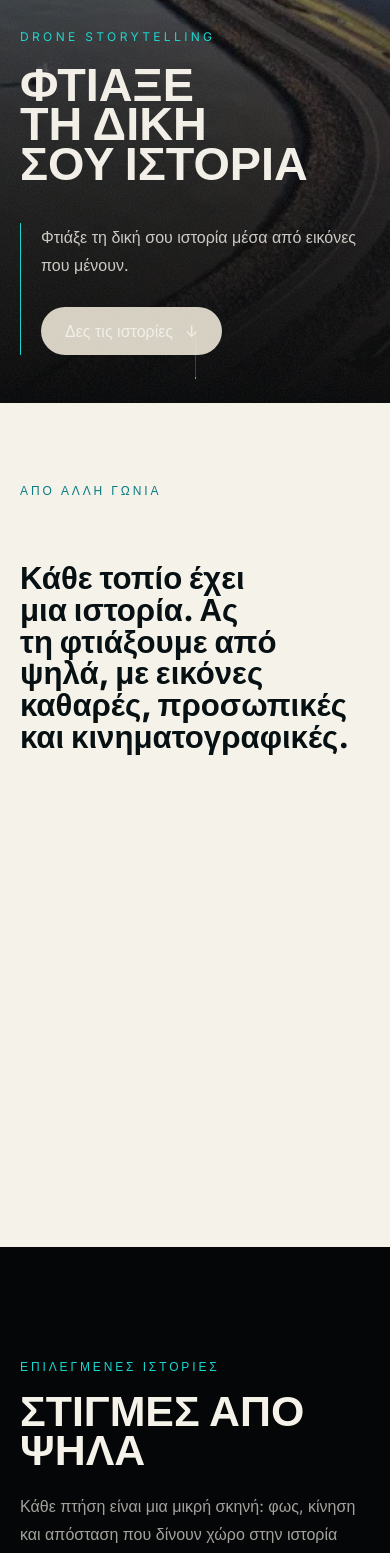
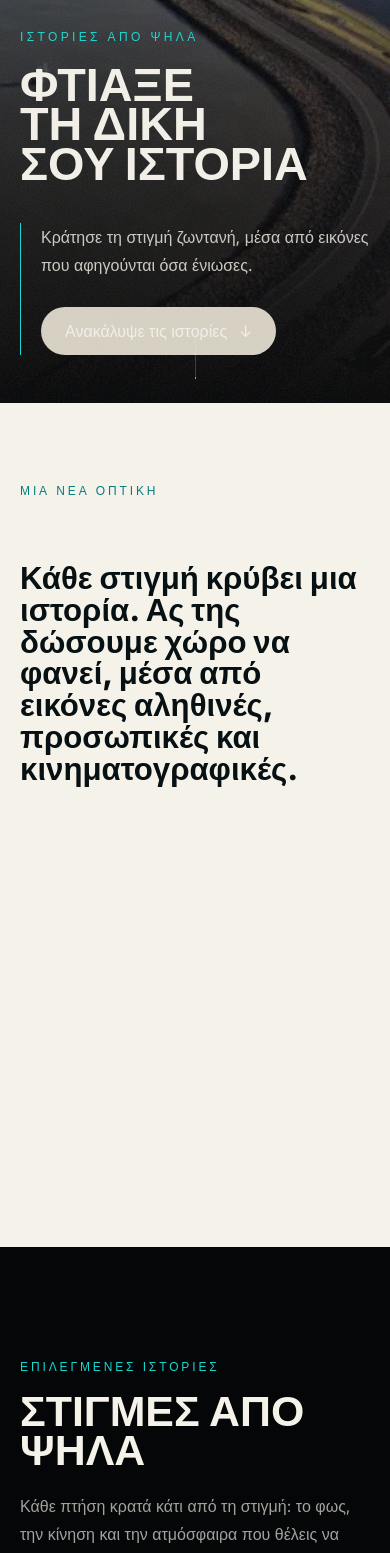
Before and after one commit to katsouris/drone-site, a React (Vite) app: page / in a window 390 px wide. Shown: the part 441-1994 px from the top of the page. Built offline with nearby package versions, Linux system fonts and the light colour scheme.

Commit message:
wordings

```diff
--- a/components/Contact.tsx
+++ b/components/Contact.tsx
@@ -5,7 +5,7 @@ export default function Contact() {
     <section id="contact" className="bg-[#f5f2ea] px-5 py-28 text-[#071012] md:px-8">
       <div className="mx-auto grid max-w-7xl gap-14 md:grid-cols-[1fr_0.72fr]">
         <div>
-          <p className="mb-5 text-xs uppercase tracking-[0.24em] text-[#087c80] md:text-sm md:tracking-[0.36em]">Η δική σου λήψη</p>
+          <p className="mb-5 text-xs uppercase tracking-[0.24em] text-[#087c80] md:text-sm md:tracking-[0.36em]">Η δική σου στιγμή</p>
           <motion.h2
             className="mb-8 font-[var(--font-manrope)] text-[clamp(2.75rem,12vw,4rem)] font-extrabold uppercase leading-[0.86] md:text-[clamp(3.4rem,9vw,10rem)] md:leading-[0.82]"
             initial={{ opacity: 0, y: 80 }}
@@ -13,7 +13,7 @@ export default function Contact() {
             viewport={{ once: true, amount: 0.35 }}
             transition={{ duration: 0.8 }}
           >
-            Φτιάξε την ιστορία σου
+            Πες μου την ιστορία σου
           </motion.h2>
           <div className="space-y-3 text-lg md:text-xl">
             <a className="block break-all transition hover:text-[#087c80]" href="mailto:katsourisdimi@gmail.com">
@@ -39,7 +39,7 @@ export default function Contact() {
             <textarea className="min-h-36 w-full resize-y border border-[#071012]/18 bg-transparent px-4 py-4 text-base outline-none transition focus:border-[#087c80]" name="message" />
           </label>
           <button className="w-full bg-[#071012] px-6 py-4 font-semibold text-[#f5f2ea] transition hover:bg-[#087c80]" type="submit">
-            Ξεκίνα την ιστορία
+            Ας τη δημιουργήσουμε μαζί
           </button>
         </form>
       </div>
--- a/components/FeaturedProjects.tsx
+++ b/components/FeaturedProjects.tsx
@@ -17,7 +17,7 @@ export default function FeaturedProjects({ videos }: FeaturedProjectsProps) {
             </h2>
           </div>
           <p className="max-w-md text-base leading-7 text-[#f5f2ea]/66 md:text-lg md:leading-8">
-            Κάθε πτήση είναι μια μικρή σκηνή: φως, κίνηση και απόσταση που δίνουν χώρο στην ιστορία σου.
+            Κάθε πτήση κρατά κάτι από τη στιγμή: το φως, την κίνηση και την ατμόσφαιρα που θέλεις να θυμάσαι.
           </p>
         </div>
 
--- a/components/Hero.tsx
+++ b/components/Hero.tsx
@@ -39,7 +39,7 @@ export default function Hero() {
             animate={{ y: 0, opacity: 1 }}
             transition={{ duration: 0.8, delay: 1.05 }}
           >
-            Drone storytelling
+            Ιστορίες από ψηλά
           </motion.p>
           <motion.h1
             className='max-w-5xl text-balance font-[var(--font-manrope)] text-[clamp(2.75rem,12vw,4.25rem)] font-extrabold uppercase leading-[0.84] tracking-normal md:text-[clamp(3.2rem,9vw,9.8rem)] md:leading-[0.78]'
@@ -58,13 +58,13 @@ export default function Hero() {
           transition={{ duration: 0.8, delay: 1.2 }}
         >
           <p className='mb-7 text-base leading-7 text-[#f5f2ea]/82 md:text-lg'>
-            Φτιάξε τη δική σου ιστορία μέσα από εικόνες που μένουν.
+            Κράτησε τη στιγμή ζωντανή, μέσα από εικόνες που αφηγούνται όσα ένιωσες.
           </p>
           <a
             href='#projects'
             className='inline-flex items-center gap-3 rounded-full bg-[#d8d2c4] px-6 py-3 text-sm font-semibold text-[#061012] transition hover:bg-[#17d7d0]'
           >
-            Δες τις ιστορίες
+            Ανακάλυψε τις ιστορίες
             <span aria-hidden='true'>↓</span>
           </a>
         </motion.div>
--- a/components/Intro.tsx
+++ b/components/Intro.tsx
@@ -11,7 +11,7 @@ export default function Intro() {
           viewport={{ once: true, amount: 0.5 }}
           transition={{ duration: 0.7 }}
         >
-          Από άλλη γωνία
+          Μια νέα οπτική
         </motion.p>
         <motion.h2
           className="max-w-full text-balance font-[var(--font-manrope)] text-[clamp(1.75rem,8vw,2.75rem)] font-extrabold leading-[1.02] tracking-normal md:text-[clamp(2.7rem,6vw,7rem)] md:leading-[0.96]"
@@ -20,7 +20,7 @@ export default function Intro() {
           viewport={{ once: true, amount: 0.35 }}
           transition={{ duration: 0.9, ease: [0.22, 1, 0.36, 1] }}
         >
-          Κάθε τοπίο έχει μια ιστορία. Ας τη φτιάξουμε από ψηλά, με εικόνες καθαρές, προσωπικές και κινηματογραφικές.
+          Κάθε στιγμή κρύβει μια ιστορία. Ας της δώσουμε χώρο να φανεί, μέσα από εικόνες αληθινές, προσωπικές και κινηματογραφικές.
         </motion.h2>
       </div>
     </section>
--- a/components/Safety.tsx
+++ b/components/Safety.tsx
@@ -11,12 +11,12 @@ export default function Safety() {
           viewport={{ once: true, amount: 0.35 }}
           transition={{ duration: 0.8 }}
         >
-          <p className="mb-5 text-xs uppercase tracking-[0.24em] text-[#17d7d0] md:text-sm md:tracking-[0.36em]">Πτήση με σεβασμό</p>
+          <p className="mb-5 text-xs uppercase tracking-[0.24em] text-[#17d7d0] md:text-sm md:tracking-[0.36em]">Κάθε πτήση με ασφάλεια</p>
           <h2 className="mb-8 font-[var(--font-manrope)] text-[clamp(2.5rem,11vw,3.75rem)] font-extrabold uppercase leading-[0.9] md:text-[clamp(3rem,8vw,8rem)] md:leading-[0.86]">
-            Ήρεμα. Καθαρά. Υπεύθυνα.
+            Η στιγμή πάνω απ’ όλα.
           </h2>
           <p className="max-w-3xl text-lg leading-8 text-[#f5f2ea]/76 md:text-2xl md:leading-10">
-            Η εικόνα έχει αξία όταν δημιουργείται σωστά. Κάθε πτήση γίνεται με προσοχή στον χώρο, στους ανθρώπους και στη στιγμή.
+            Για να μείνει η εμπειρία όμορφη από την αρχή ως το τέλος, κάθε λήψη γίνεται με σεβασμό στον χώρο, στους ανθρώπους και στη στιγμή.
           </p>
         </motion.div>
 
--- a/components/Services.tsx
+++ b/components/Services.tsx
@@ -7,10 +7,10 @@ export default function Services() {
       <div className="mx-auto max-w-7xl">
         <div className="mb-12 grid gap-6 md:grid-cols-[0.7fr_1fr] md:items-end">
           <h2 className="font-[var(--font-manrope)] text-[clamp(2.5rem,11vw,3.75rem)] font-extrabold uppercase leading-[0.9] md:text-[clamp(3.2rem,8vw,8rem)] md:leading-[0.86]">
-            Τρόποι αφήγησης
+            Όσα αξίζει να κρατήσεις
           </h2>
           <p className="max-w-xl text-base leading-7 text-[#071012]/68 md:text-lg md:leading-8">
-            Από προσωπικές στιγμές μέχρι ταξιδιωτικές εικόνες και events, κάθε λήψη γίνεται μέρος μιας αφήγησης που μπορείς να μοιραστείς.
+            Μια ξεχωριστή στιγμή, ένα ταξίδι ή ένας τόπος που αγαπάς μπορεί να γίνει μια ιστορία που θα επιστρέφεις ξανά και ξανά.
           </p>
         </div>
 
@@ -25,7 +25,7 @@ export default function Services() {
               transition={{ duration: 0.6, delay: index * 0.06 }}
             >
               <span className="mb-12 block text-xs text-[#087c80] group-hover:text-[#17d7d0] md:text-sm">{String(index + 1).padStart(2, "0")}</span>
-              <h3 className="text-xl font-semibold leading-tight md:text-2xl">{service}</h3>
+              <h3 className="break-words text-xl font-semibold leading-tight md:text-2xl">{service}</h3>
             </motion.article>
           ))}
         </div>
--- a/data/projects.ts
+++ b/data/projects.ts
@@ -66,7 +66,7 @@ export const videos: PortfolioVideo[] = [
   {
     number: "01",
     title: "Κάστρο Πάτρας",
-    description: "Μια πτήση πάνω από το κάστρο και την πόλη, σαν εισαγωγή σε μια ιστορία με μνήμη και φως.",
+    description: "Το κάστρο και η πόλη ξεδιπλώνονται από ψηλά, κρατώντας ζωντανά το φως και τη μνήμη του τόπου.",
     src: castlePatrasVideo,
     poster: defaultVideoPoster,
     location: "Πάτρα"
@@ -74,7 +74,7 @@ export const videos: PortfolioVideo[] = [
   {
     number: "02",
     title: "Λίμνη Δόξα",
-    description: "Η λίμνη από ψηλά γίνεται παύση. Ήρεμη κίνηση, φυσικό βάθος και ατμόσφαιρα που μένει.",
+    description: "Μια ήρεμη διαδρομή πάνω από τη λίμνη, για να επιστρέφεις στην αίσθηση της φύσης κάθε φορά που τη βλέπεις.",
     src: doxaLakeVideo,
     poster: defaultVideoPoster,
     location: "Λίμνη Δόξα"
@@ -82,7 +82,7 @@ export const videos: PortfolioVideo[] = [
   {
     number: "03",
     title: "Γιανισκάρι",
-    description: "Μια κάθετη λήψη με ενέργεια, φτιαγμένη για στιγμές που χρειάζονται ένταση χωρίς περιττά λόγια.",
+    description: "Η θάλασσα και η ανεμελιά του καλοκαιριού από ψηλά, σε εικόνες που σε μεταφέρουν ξανά στη στιγμή.",
     src: ygin6302Video,
     poster: defaultVideoPoster,
     location: "Γιανισκάρι"
@@ -90,7 +90,7 @@ export const videos: PortfolioVideo[] = [
   {
     number: "04",
     title: "Φάρος Δρεπάνου",
-    description: "Ο φάρος, η θάλασσα και ο ορίζοντας γίνονται μια καθαρή εικόνα προσανατολισμού και ηρεμίας.",
+    description: "Ο φάρος συναντά τη θάλασσα και τον ανοιχτό ορίζοντα, σε μια εικόνα γεμάτη ηρεμία και ελευθερία.",
     src: lighthouseDrepanoVideo,
     poster: defaultVideoPoster,
     location: "Δρέπανο"
@@ -98,7 +98,7 @@ export const videos: PortfolioVideo[] = [
   {
     number: "05",
     title: "Κάστρο Μπρίστολ",
-    description: "Μια περιήγηση γύρω από το κάστρο, με την αρχιτεκτονική και το τοπίο να μιλούν μαζί.",
+    description: "Μια πτήση γύρω από το κάστρο αποκαλύπτει τις λεπτομέρειες, τον χαρακτήρα και την ιστορία που κουβαλά.",
     src: bristolCastleVideo,
     poster: defaultVideoPoster,
     location: "Μπρίστολ"
@@ -106,7 +106,7 @@ export const videos: PortfolioVideo[] = [
   {
     number: "06",
     title: "Φάρος Πάτρας",
-    description: "Ο φάρος της Πάτρας μέσα σε μια απλή, φωτεινή διαδρομή με φόντο θάλασσα και ακτογραμμή.",
+    description: "Ο φάρος και η ακτογραμμή της Πάτρας συναντούν το φως του ηλιοβασιλέματος, σε μια διαδρομή γεμάτη χρώμα και ηρεμία.",
     src: lighthousePatrasVideo,
     poster: defaultVideoPoster,
     location: "Πάτρα"
@@ -114,16 +114,16 @@ export const videos: PortfolioVideo[] = [
 ];
 
 export const services = [
-  "Προσωπικές εναέριες ιστορίες",
-  "Cinematic βίντεο μικρής διάρκειας",
-  "Τοπία, ταξίδια και διαδρομές",
-  "Events και ξεχωριστές στιγμές",
-  "Περιεχόμενο για web και social"
+  "Οι στιγμές που θέλεις να θυμάσαι",
+  "Μικρές κινηματογραφικές αφηγήσεις",
+  "Τα τοπία που σε ταξιδεύουν",
+  "Οι άνθρωποι που μοιράζονται τη χαρά",
+  "Εικόνες που αξίζει να μοιραστείς"
 ];
 
 export const safetyItems = [
-  "Έλεγχος του χώρου πριν από κάθε πτήση",
-  "Σεβασμός στην ιδιωτικότητα και στη στιγμή",
-  "Καθαρό πλάνο χωρίς ρίσκο για τους ανθρώπους",
-  "Υπεύθυνη χρήση drone με ήρεμη προσέγγιση"
+  "Προσεκτική προετοιμασία πριν από κάθε λήψη",
+  "Σεβασμός στους ανθρώπους και την ιδιωτικότητά τους",
+  "Ασφάλεια χωρίς να χάνεται ο αυθορμητισμός της στιγμής",
+  "Για να ξαναζείς τη στιγμή, όποτε το θελήσεις"
 ];
--- a/index.html
+++ b/index.html
@@ -6,17 +6,17 @@
     <link rel="icon" type="image/jpeg" href="./images/optimized/drone.png" />
     <meta
       name="description"
-      content="Προσωπικό portfolio drone photography και aerial storytelling. Φτιάξε τη δική σου ιστορία με εναέριες εικόνες και cinematic βίντεο."
+      content="Ιστορίες από ψηλά, μέσα από εικόνες που κρατούν ζωντανές τις στιγμές, την ατμόσφαιρα και όσα ένιωσες."
     />
     <meta
       name="keywords"
       content="drone φωτογραφία, cinematic βίντεο, εναέριες λήψεις, Ελλάδα, aerial photography, drone portfolio"
     />
-    <meta property="og:title" content="Φτιάξε την δική σου ιστορία | Drone Stories" />
-    <meta property="og:description" content="Φτιάξε τη δική σου ιστορία μέσα από εναέριες εικόνες που μένουν." />
+    <meta property="og:title" content="Φτιάξε τη δική σου ιστορία | Drone Stories" />
+    <meta property="og:description" content="Δες τη στιγμή σου από μια νέα οπτική, μέσα από εικόνες που αφηγούνται όσα ένιωσες." />
     <meta property="og:locale" content="el_GR" />
     <meta property="og:type" content="website" />
-    <title>Φτιάξε την δική σου ιστορία | Drone photography & aerial storytelling</title>
+    <title>Φτιάξε τη δική σου ιστορία | Ιστορίες από ψηλά</title>
   </head>
   <body class="noise antialiased">
     <div id="root"></div>
```
Also changed, not shown: components/Header.tsx (+35 -5 lines), 1 other file (tests, documents, lock files or other folders).
